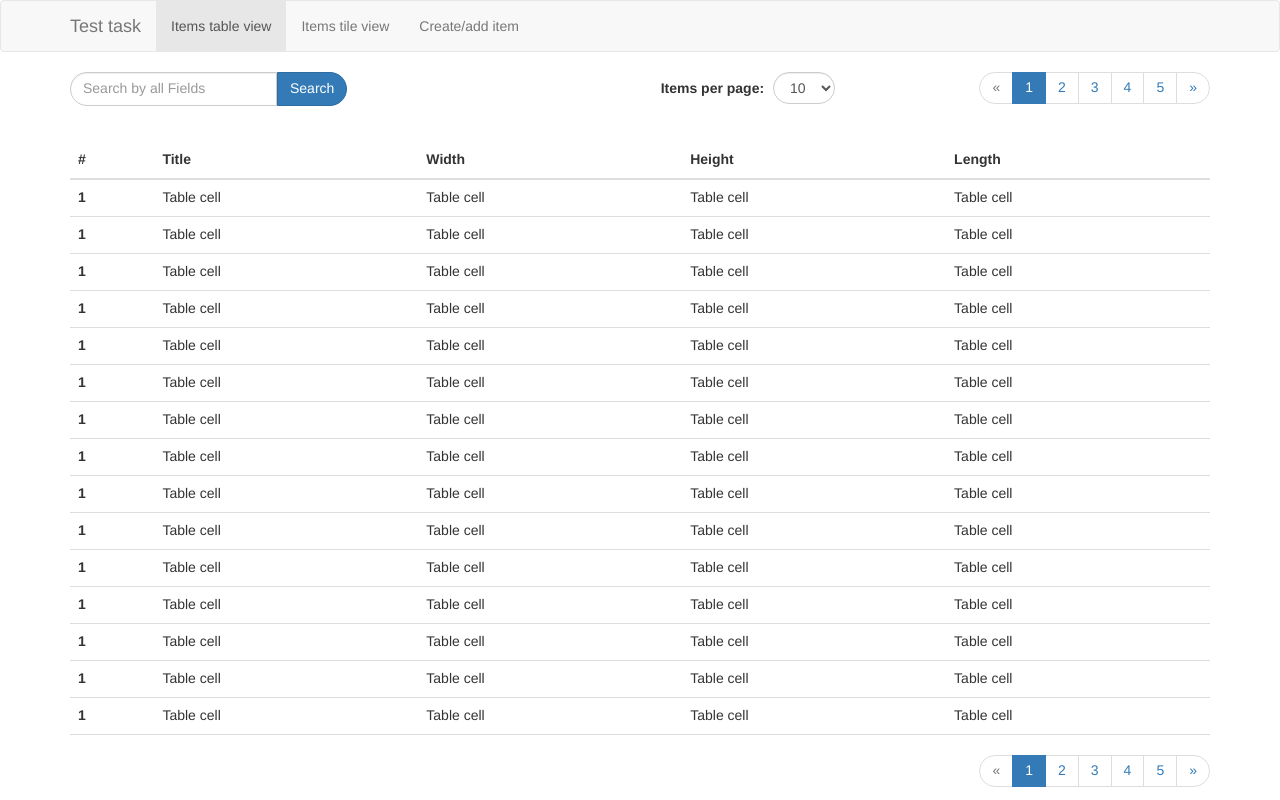
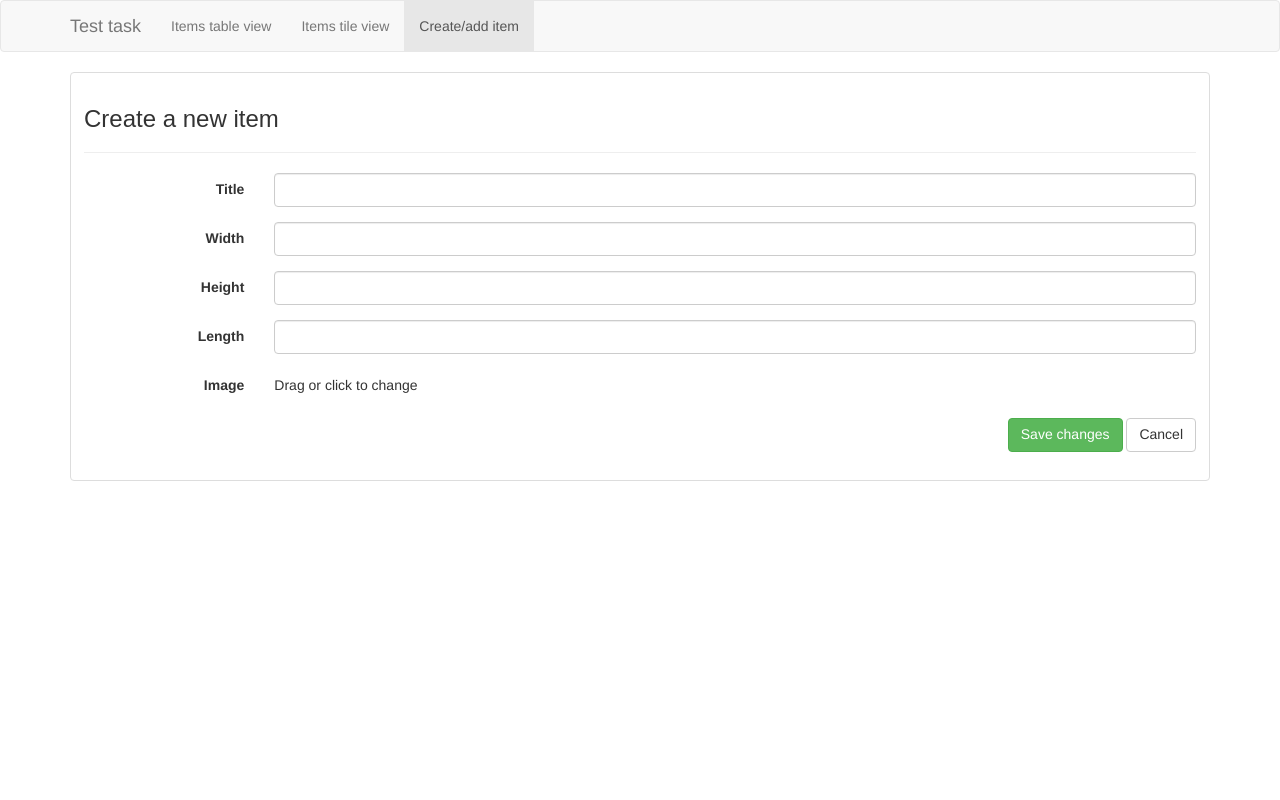
Before and after one commit to maxdonetsk/angular-task-3, a website: page index.html at #/create in a window 1280 px wide. Drawn offline with Linux system fonts and the light colour scheme.

Commit message:
create a news item markup has been started

```diff
--- /dev/null
+++ b/app/create/create.controller.js
@@ -0,0 +1,12 @@
+(function () {
+    'use strict';
+
+    angular
+            .module('app')
+            .controller('CreateController', CreateController);
+
+    function CreateController($state) {
+        var vm = this;
+        vm.state = $state;
+    }
+}());
--- /dev/null
+++ b/app/create/create.html
@@ -0,0 +1,50 @@
+<div ng-controller="CreateController as item">
+    <div class="row">
+        <div class="col-xs-12">
+            <div class="thumbnail">
+                <div class="caption">
+                    <h3>Create a new item</h3>
+                    <hr />
+                    <form class="form-horizontal">
+                        <div class="form-group">
+                            <label for="ms-title" class="col-sm-2 control-label">Title</label>
+                            <div class="col-sm-10">
+                                <input type="text" class="form-control" id="ms-title" required>
+                            </div>
+                        </div>
+                        <div class="form-group">
+                            <label for="ms-title" class="col-sm-2 control-label">Width</label>
+                            <div class="col-sm-10">
+                                <input type="number" class="form-control" id="ms-title" required>
+                            </div>
+                        </div>
+                        <div class="form-group">
+                            <label for="ms-title" class="col-sm-2 control-label">Height</label>
+                            <div class="col-sm-10">
+                                <input type="number" class="form-control" id="ms-title" required>
+                            </div>
+                        </div>
+                        <div class="form-group">
+                            <label for="ms-title" class="col-sm-2 control-label">Length</label>
+                            <div class="col-sm-10">
+                                <input type="number" class="form-control" id="ms-title" required>
+                            </div>
+                        </div>
+                        <div class="form-group">
+                            <label for="ms-title" class="col-sm-2 control-label">Image</label>
+                            <div class="col-sm-10">
+                                <p class="form-control-static">Drag or click to change</p>
+                            </div>
+                        </div>
+                        <div class="form-group">
+                            <div class="col-xs-12 text-right">
+                                <button type="submit" class="btn btn-success">Save changes</button>
+                                <button type="reset" class="btn btn-default">Cancel</button>
+                            </div>
+                        </div>
+                    </form>
+                </div>
+            </div>
+        </div>
+    </div>
+</div>
--- /dev/null
+++ b/app/create/create.js
@@ -0,0 +1,15 @@
+(function () {
+    'use strict';
+
+    angular
+            .module('app')
+            .config(['$stateProvider', '$urlRouterProvider', function ($stateProvider) {
+                    $stateProvider
+                            .state('create', {
+                                url: '/create',
+                                views: {
+                                    content: {templateUrl: 'app/create/create.html'}
+                                }
+                            });
+                }]);
+}());
--- a/index.html
+++ b/index.html
@@ -26,7 +26,9 @@
                         <li ng-class="{active: vm.state.includes('tile')}">
                             <a ui-sref="tile" href="#">Items tile view</a>
                         </li>
-                        <li><a href="#">Create/add item</a></li>
+                        <li ng-class="{active: vm.state.includes('create')}">
+                            <a ui-sref="create" href="#">Create/add item</a>
+                        </li>
                     </ul>
                 </div>
             </div>
@@ -44,11 +46,13 @@
 
         <!-- Modules -->
         <script src="app/app.js"></script>
+        <script src="app/create/create.js"></script>
         <script src="app/table/table.js"></script>
         <script src="app/tile/tile.js"></script>
 
         <!-- Controllers -->
         <script src="app/header/header.controller.js"></script>
+        <script src="app/create/create.controller.js"></script>
         <script src="app/table/table.controller.js"></script>
         <script src="app/tile/tile.controller.js"></script>
 
```
